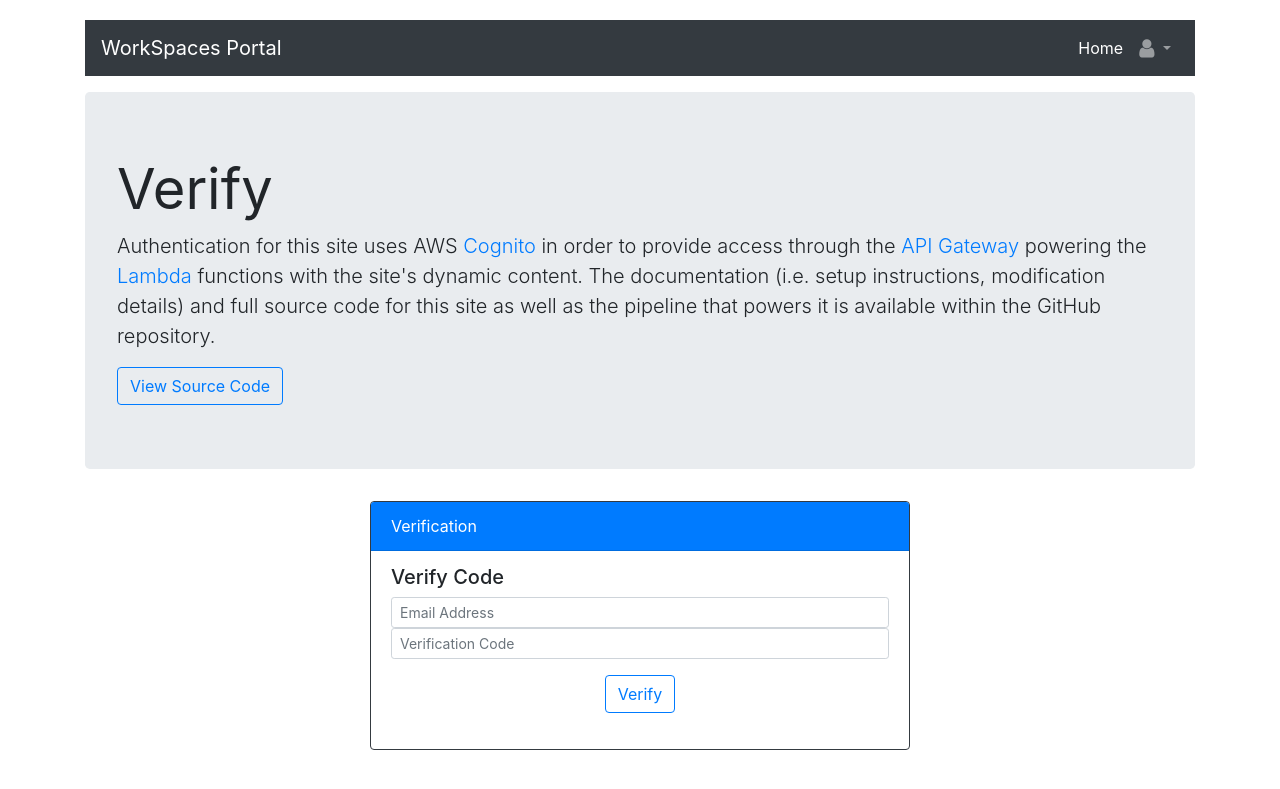
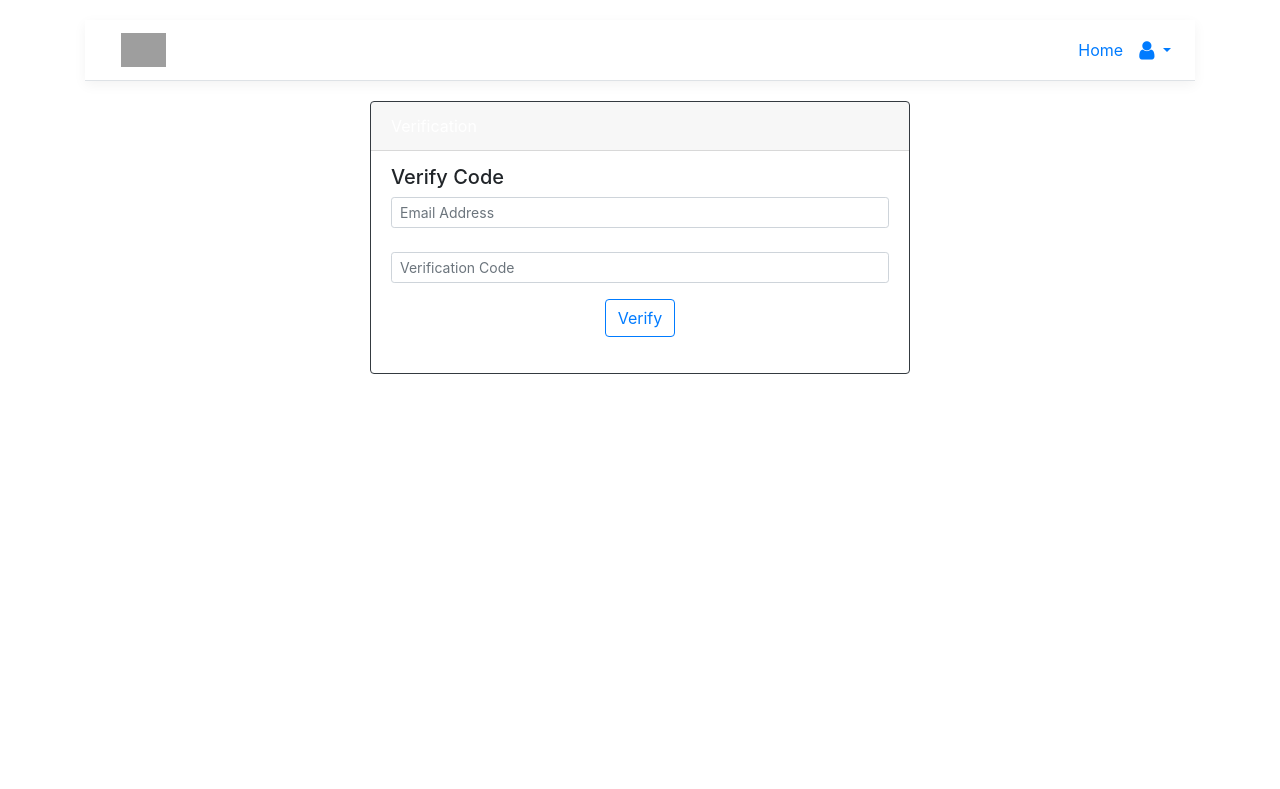
Before and after one commit to rajeshkumarramaswamy/workspaces-aws, a Jekyll site: the page built from website/verify.html, in a window 1280 px wide. Shown: the top 789 px of the page. Built offline with Jekyll 4.4.1, drawn with Linux system fonts in a browser that asks for light colours; nearby versions of some CDN libraries; grey boxes are pictures that could not be loaded.

Commit message:
updated all htmls

```diff
--- a/website/_includes/navbar.html
+++ b/website/_includes/navbar.html
@@ -1,5 +1,5 @@
-<nav class="navbar navbar-expand-sm navbar-dark bg-dark mb-3">
-    <a class="navbar-brand" href="/">{{site.title}}</a>
+<nav class="navbar navbar-expand-sm border-bottom" style="box-shadow: 0 0.25rem 0.75rem rgba(0, 0, 0, .05)">
+    <a class="navbar-brand" href="/"><img src="/images/opsramp.png" style="height: 34px; margin-left: 20px" /></a>
     <button class="navbar-toggler" type="button" data-toggle="collapse" data-target="#navbarSupportedContent" aria-controls="navbarSupportedContent"
         aria-expanded="false" aria-label="Toggle navigation">
         <span class="navbar-toggler-icon"></span>
@@ -14,7 +14,7 @@
                 <a href="#" class="nav-link dropdown-toggle" data-toggle="dropdown">
                     <span class="fa fa-user fa-lg"></span>
                 </a>
-                <div class="dropdown-menu">
+                <div class="dropdown-menu" style="left: -107px!important">
                     <a href="/signin.html" class="dropdown-item unauthenticated">Sign-In</a>
                     <a href="/register.html" class="dropdown-item unauthenticated">Register</a>
                     <a href="/verify.html" class="dropdown-item unauthenticated">Verify</a>
--- a/website/verify.html
+++ b/website/verify.html
@@ -4,7 +4,7 @@ layout: default
 ---
 
 <!-- Main jumbotron -->
-<div class="jumbotron">
+<!-- <div class="jumbotron">
   <h1 class="display-4">
     <strong>{{page.title}}</strong>
   </h1>
@@ -16,15 +16,15 @@ layout: default
     <a href="https://aws.amazon.com/lambda/">Lambda</a> functions with the site's dynamic content. The documentation (i.e. setup instructions, modification details)
     and full source code for this site as well as the pipeline that powers it is available within the GitHub repository.
   </p>
-  <a href="https://github.com/eeg3/workspaces-portal" class="btn btn-outline-primary">View Source Code</a>
-</div>
+  <a href="https://github.com/rajeshkumarramaswamy/aws-workspacesss" class="btn btn-outline-primary">View Source Code</a>
+</div> -->
 
 
 
-<div class="row">
+<div class="row"  style="margin-top: 20px">
   <div class="col-md-8 col-lg-6 mr-auto ml-auto">
     <div class="card border-dark">
-      <div class="card-header bg-primary text-white">
+      <div class="card-header bg-custom text-white">
         Verification
       </div>
       <div class="card-body">
@@ -32,6 +32,7 @@ layout: default
           <form id="verifyForm">
             <div class="form-group">
               <input type="email" id="emailInputVerify" class="form-control form-control-sm" placeholder="Email Address" pattern=".*" required>
+              <br>
               <input type="text" id="codeInputVerify" class="form-control form-control-sm" placeholder="Verification Code" pattern=".*"
                 required>
             </div>
```
Also changed, not shown: website/profile.html (+5 -5 lines), website/register.html (+8 -5 lines), website/signin.html (+7 -5 lines).
